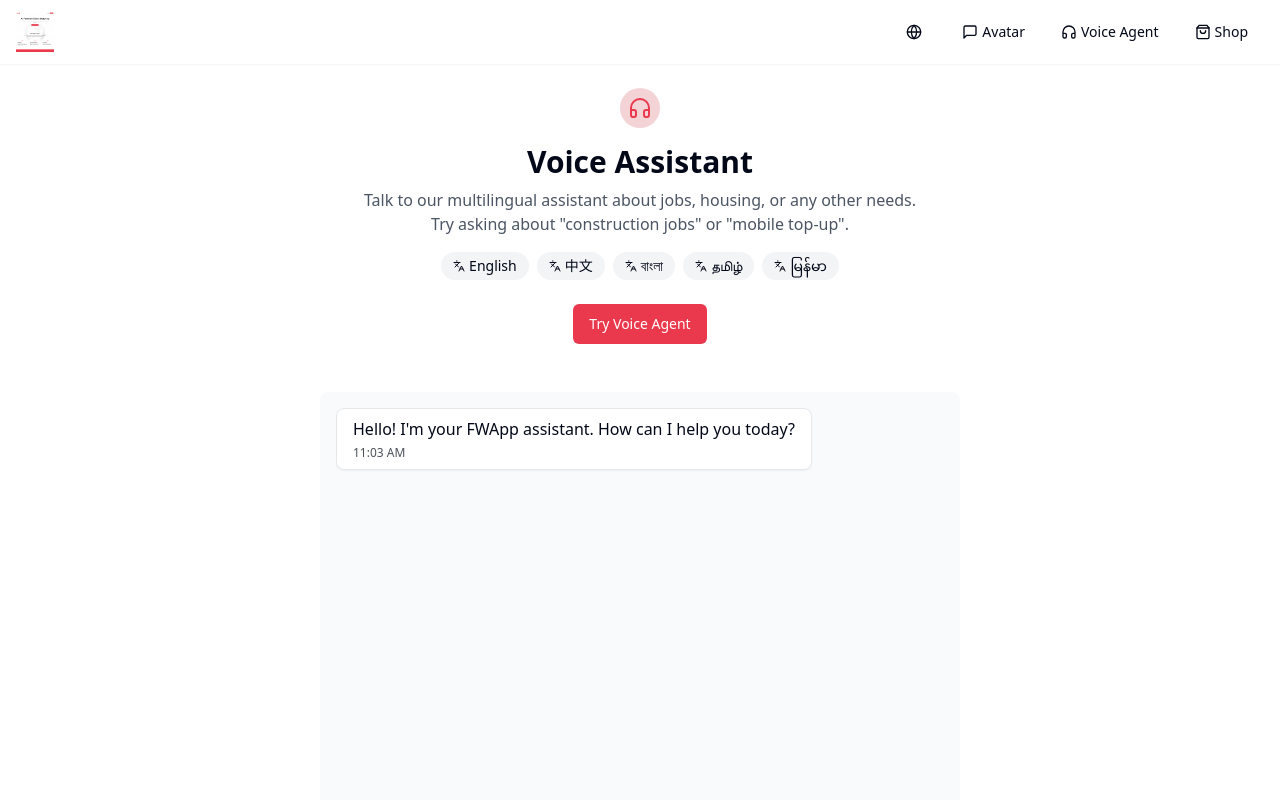
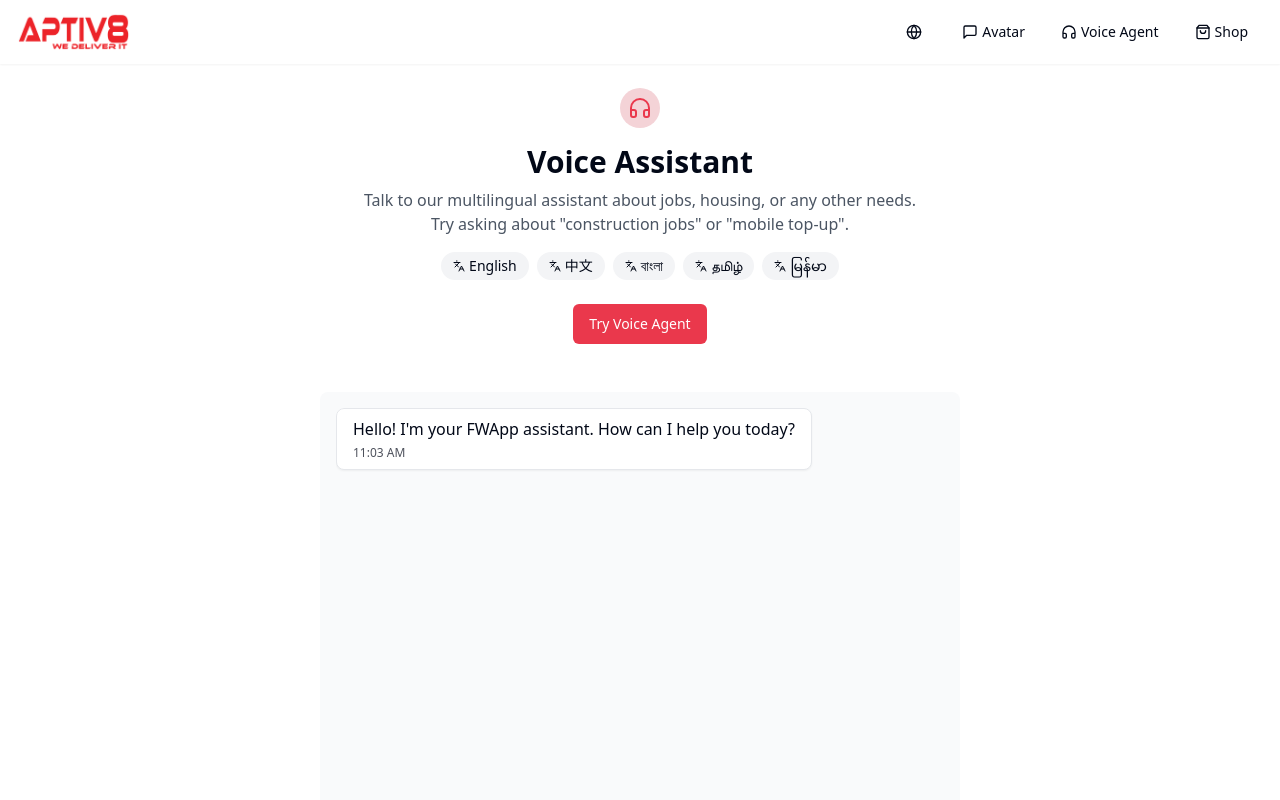
Before and after one commit to zanybarlee/fwapp-guide-asia, a React (Vite) app: page /voice-agent in a window 1280 px wide. Shown: the top 800 px of the page. Built offline with nearby package versions, Linux system fonts and the light colour scheme.

Commit message:
Refactor: Update logo
Update the logo in the application.

```diff
--- a/src/components/Header.tsx
+++ b/src/components/Header.tsx
@@ -18,7 +18,7 @@ const Header = () => {
       <div className="container mx-auto px-4 py-3 flex items-center justify-between">
         <div className="flex items-center gap-2">
           <img
-            src="/lovable-uploads/d29e4fbe-d629-4acf-a8d5-aaedf1599d44.png"
+            src="/lovable-uploads/ba9f46ce-9ea7-4c4a-95ca-400b94acca20.png"
             alt="Aptiv8 Logo"
             className="h-10 w-auto"
             onClick={() => navigate('/')}
```
Also changed, not shown: public/lovable-uploads/ba9f46ce-9ea7-4c4a-95ca-400b94acca20.png (added).
